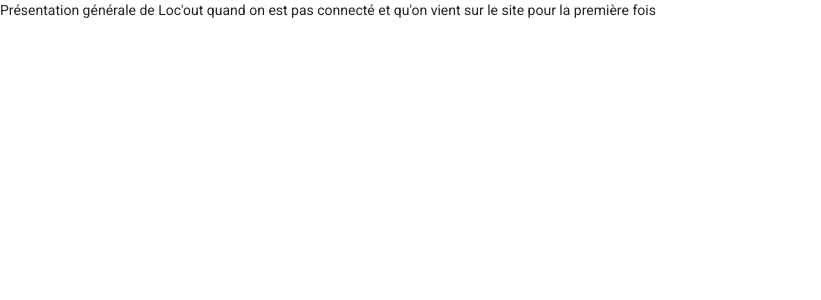
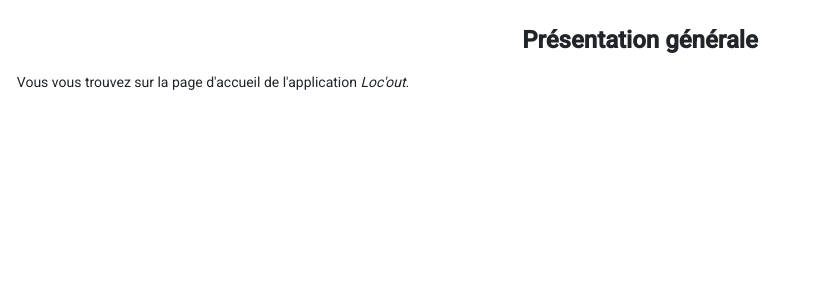
Before and after one commit to slaeuffer/projet3a, an Angular app in the folder front/: page / in a window 1280 px wide. Shown: the top 300 px of the page, without its empty margins (0-821 px from the left). Built offline with nearby package versions, Linux system fonts and the light colour scheme.

Commit message:
tentative raté header

```diff
--- a/front/src/app/app.component.ts
+++ b/front/src/app/app.component.ts
@@ -1,4 +1,5 @@
 import { Component } from '@angular/core';
+import { MatToolbarModule } from '@angular/material/toolbar';
 
 @Component({
   selector: 'app-root',
--- /dev/null
+++ b/front/src/app/home/header/header.component.scss
@@ -0,0 +1,3 @@
+.example-spacer {
+    flex: 1 1 auto;
+  }
--- a/front/src/app/home/home.component.html
+++ b/front/src/app/home/home.component.html
@@ -1,2 +1,7 @@
 
-<p>Présentation générale de Loc'out quand on est pas connecté et qu'on vient sur le site pour la première fois</p>
+<h1>Présentation générale</h1>
+
+
+<div class="page-container">
+    <p>Vous vous trouvez sur la page d'accueil de l'application <i>Loc'out</i>.</p>
+</div>
--- a/front/src/app/home/home.component.scss
+++ b/front/src/app/home/home.component.scss
@@ -0,0 +1,29 @@
+.mat-expansion-panel-spacing {
+    margin: 0 0 !important;
+}
+
+.page-container {
+    margin-left: auto; /* property that will be kept for upper widths as expected */
+    margin-right: auto; /* property that will be kept for upper widths as expected */
+    &:last-child {
+      margin-bottom: 3.2rem;
+    }
+    width: calc(100% - 2.1rem);
+
+    &.--no-margin-bottom {
+      margin-bottom: 0rem;
+    }
+
+    &.--dashboard {
+      width: auto;
+      margin-left: 0.5rem;
+      margin-right: 0.5rem;
+
+    }
+  }
+
+  h1 {
+    font-weight: bold;
+    text-align: center;
+    padding-top: 1em;
+  }
```
Also changed, not shown: front/src/app/home/header/header.component.html (added, +7 -0 lines), front/src/app/home/header/header.component.ts (added, +15 -0 lines), 1 other file (tests, documents, lock files or other folders).
